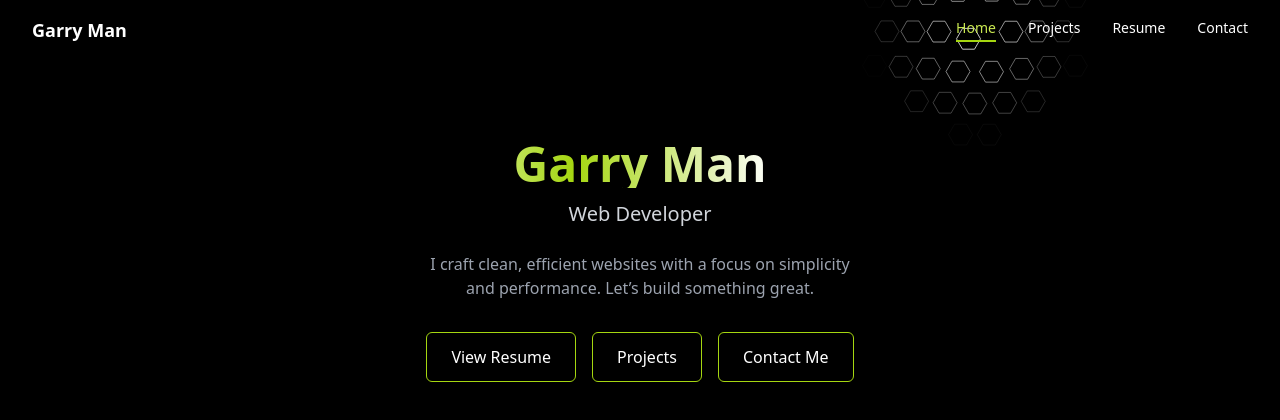
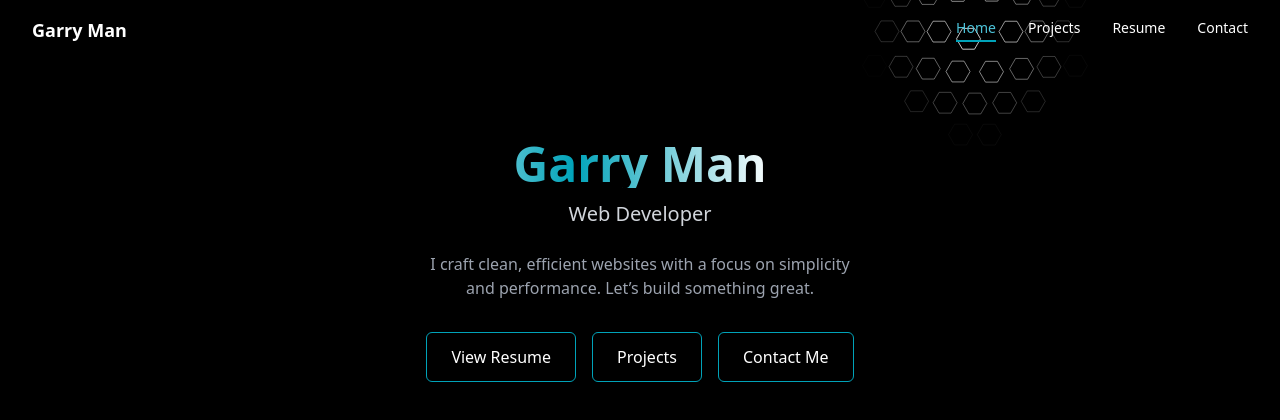
Before and after one commit to Kentthou/react_hexgrid, a React (Vite) app: page / in a window 1280 px wide. In both pictures the pointer is over the link "Home". Shown: the top 420 px of the page. Built offline with nearby package versions, Linux system fonts and the light colour scheme.

Commit message:
test commit changed colors

```diff
--- a/src/index.css
+++ b/src/index.css
@@ -17,12 +17,12 @@
 
 a {
   font-weight: 500;
-  color: #A5D610;
+  color: #00A3B9;
   text-decoration: inherit;
 }
 
 a:hover {
-  color: #C9E850;
+  color: #4CC3D9;
 }
 
 body {
@@ -49,7 +49,7 @@ button {
 }
 
 button:hover {
-  border-color: #A5D610;
+  border-color: #00A3B9;
 }
 
 button:focus,
@@ -62,7 +62,7 @@ button:focus-visible {
   overflow: hidden;
   padding: 0.75rem 1.5rem;
   border-radius: 6px;
-  border: 1.5px solid #A5D610;
+  border: 1.5px solid #00A3B9;
   color: white;
   background-color: transparent;
   transition: color 0.4s ease;
@@ -77,7 +77,7 @@ button:focus-visible {
   left: 0;
   width: 0%;
   height: 100%;
-  background-color: #A5D610;
+  background-color: #00A3B9;
   z-index: -1;
   transition: width 0.4s ease;
 }
@@ -101,7 +101,7 @@ button:focus-visible {
 }
 
 .btn-outline:hover {
-  background-color: #A5D610;
+  background-color: #00A3B9;
   color: white;
 }
 
@@ -112,7 +112,7 @@ button:focus-visible {
   }
 
   a:hover {
-    color: #C9E850;
+    color: #4CC3D9;
   }
 
   button {
@@ -131,7 +131,7 @@ button:focus-visible {
 }
 
 .animate-shimmer {
-  background: linear-gradient(to right, #fff 0%, #A5D610 20%, #fff 40%, #fff 100%);
+  background: linear-gradient(to right, #fff 0%, #00A3B9 20%, #fff 40%, #fff 100%);
   background-size: 1000px 100%;
   background-clip: text;
   -webkit-text-fill-color: transparent;
@@ -153,12 +153,12 @@ button:focus-visible {
   bottom: 0;
   height: 2px;
   width: 0%;
-  background-color: #A5D610;
+  background-color: #00A3B9;
   transition: width 0.4s ease;
 }
 
 .nav-link:hover {
-  color: #C9E850;
+  color: #4CC3D9;
 }
 
 .nav-link:hover::after {
```
